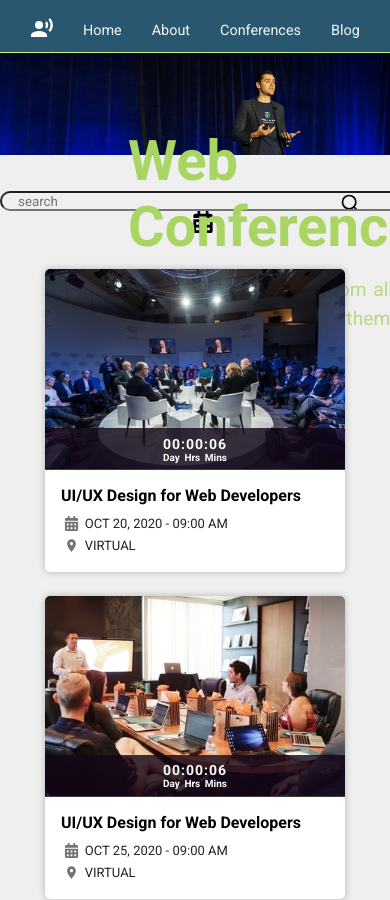
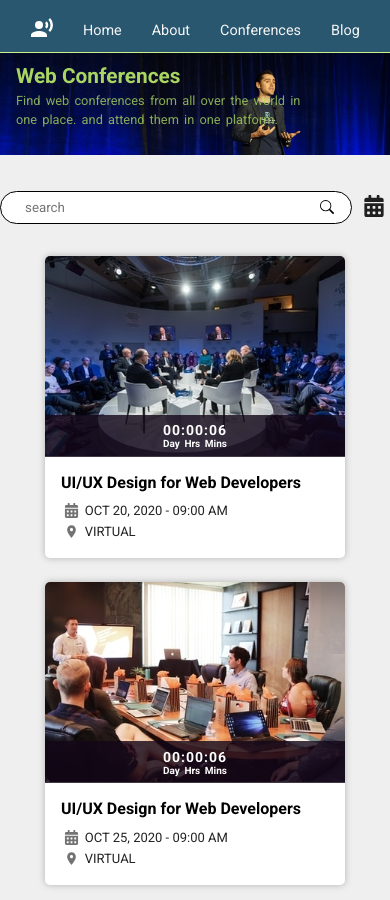
Before and after one commit to Nechir-89/conference-schedule, a React (Create React App) app: page / in a window 390 px wide. Shown: the top 900 px of the page. Built offline with nearby package versions, Linux system fonts and the light colour scheme.

Commit message:
styling search conferences and header

```diff
--- a/public/style/index.css
+++ b/public/style/index.css
@@ -123,13 +123,27 @@ button.btn-conferences:hover {
   transition: background-color ease-in-out 100ms, color ease-in-out 100ms;
 }
 
-.search-bar {
-  border-radius: 25px;
+form.conf-search {
+  display: -webkit-box;
+  display: -ms-flexbox;
+  display: flex;
+  -webkit-box-pack: center;
+      -ms-flex-pack: center;
+          justify-content: center;
+  -webkit-box-align: center;
+      -ms-flex-align: center;
+          align-items: center;
+}
+
+.search-text {
   width: 400px;
-  height: 20px;
-  background: url("/images/search.svg") no-repeat;
-  background-position: 90% 0;
-  background-size: 20px;
+  padding: 0.5rem;
+  border-radius: 2rem;
+  border: 1px solid;
+}
+
+form svg {
+  margin-left: -2rem;
 }
 
 .form-position {
@@ -157,12 +171,12 @@ button.btn-conferences:hover {
 
 .btn-calendar {
   border: none;
-  margin-left: 1rem;
+  margin-left: 3.5rem;
 }
 
 /* Nav */
 div.top-navigation {
-  border-bottom: 1px solid #CCF28E;
+  border-bottom: 1px solid #ccf28e;
 }
 
 div.top-navigation nav {
@@ -193,7 +207,7 @@ ul.row {
 }
 
 .nav-link:hover {
-  color: #CCF28E;
+  color: #ccf28e;
 }
 
 .nav li {
@@ -203,7 +217,7 @@ ul.row {
 }
 
 nav ul.right li:hover {
-  color: #CCF28E;
+  color: #ccf28e;
 }
 
 ul.nav {
@@ -284,4 +298,32 @@ div.right-side button.agenda {
   border: none;
   font-size: 2rem;
 }
+
+@media (max-width: 992px) {
+  header {
+    margin-left: 4rem;
+    top: 5rem;
+  }
+  header h1 {
+    font-size: 2rem;
+  }
+  header p {
+    font-size: 1rem;
+  }
+}
+
+@media (max-width: 600px) {
+  header {
+    margin-left: 1rem;
+    top: 4rem;
+  }
+  header h1 {
+    font-size: 1.3rem;
+    margin-bottom: 0.2rem;
+  }
+  header p {
+    font-size: 0.8rem;
+    width: 290px;
+  }
+}
 /*# sourceMappingURL=index.css.map */
--- a/public/style/index.scss
+++ b/public/style/index.scss
@@ -103,15 +103,26 @@ button.btn-conferences {
   /*margin-top: 5rem;*/
 }
 
-.search-bar {
-  border-radius: 25px;
-  width: 400px;
-  height: 20px;
-  background: url("/images/search.svg") no-repeat;
-  background-position: 90% 0;
-  background-size: 20px;
+// search
+form.conf-search {
+  display: flex;
+  justify-content: center;
+  align-items: center;
 }
 
+.search-text {
+  // border-radius: 25px;
+  width: 400px;
+  padding: 0.5rem;
+  border-radius: 2rem;
+  border: 1px solid;
+  // background: url("/images/search.svg") no-repeat;
+  // background-position: 90% 0;
+  // background-size: 20px;
+}
+form svg {
+  margin-left: -2rem;
+}
 .form-position {
   display: block;
   text-align: center;
@@ -125,14 +136,14 @@ button.btn-conferences {
 
 .btn-calendar {
   border: none;
-  margin-left: 1rem;
+  margin-left: 3.5rem;
 }
 
 /* Nav */
-div.top-navigation{
-  border-bottom: 1px solid #CCF28E;
+div.top-navigation {
+  border-bottom: 1px solid #ccf28e;
 }
-div.top-navigation  nav{
+div.top-navigation nav {
   max-width: 1366px;
   margin: 0px auto;
 }
@@ -150,9 +161,9 @@ ul.row {
   font-size: 0.9rem;
   text-decoration: none;
   color: whitesmoke;
-  &:hover{
+  &:hover {
     // font-weight: bold;
-    color: #CCF28E;
+    color: #ccf28e;
   }
 }
 
@@ -161,8 +172,8 @@ ul.row {
   margin-left: 15px;
   color: whitesmoke;
 }
-nav ul.right li:hover{
-  color: #CCF28E;
+nav ul.right li:hover {
+  color: #ccf28e;
 }
 
 ul.nav {
@@ -227,7 +238,6 @@ header {
 // RegisterForm component
 
 div.right-side {
-
   button.back {
     background-color: none;
     border: none;
@@ -239,3 +249,39 @@ div.right-side {
     font-size: 2rem;
   }
 }
+
+@media (max-width: 992px) {
+  header {
+    // position: absolute;
+    margin-left: 4rem;
+    top: 5rem;
+    h1 {
+      // margin-bottom: 1rem;
+      font-size: 2rem;
+      // color: #a9d562;
+    }
+    p {
+      // width: 400px;
+      // color: rgba(169, 213, 98, 0.8);
+      font-size: 1rem;
+      // line-height: 1.5;
+      // word-spacing: 2px;
+    }
+  }
+}
+
+@media (max-width: 600px) {
+  header {
+    margin-left: 1rem;
+    top: 4rem;
+    h1{
+      font-size: 1.3rem;
+      margin-bottom: 0.2rem;
+    }
+    p{
+      font-size: 0.8rem;
+      width: 290px
+    }
+  }
+
+}
--- a/src/components/ConferenceCard.js
+++ b/src/components/ConferenceCard.js
@@ -4,8 +4,8 @@ import { FaCalendarAlt } from 'react-icons/fa'
 import { MdLocationOn } from 'react-icons/md'
 import { Link } from "react-router-dom";
 
-
-export default function ConferenceCard({ conferences, onShowCalendar, isCalendarShown, setData }) {
+import {BsSearch} from 'react-icons/bs'
+export default function ConferenceCard({ conferences, isCalendarShown, setData }) {
 
   return (
     <Row>
@@ -18,14 +18,12 @@ export default function ConferenceCard({ conferences, onShowCalendar, isCalendar
         </header>
         {/* search */}
         <div className='form-position'>
-          <form>
-            <input type='text' placeholder='search' className='search-bar' />
-            <button onClick={onShowCalendar} className='btn-calendar'>
-              <FaCalendarAlt color='000' size={22} />
+          <form className='conf-search'>
+            <input type='text' placeholder='search' className='search-text' />
+            <BsSearch />
+            <button className='btn-calendar'>
+              <FaCalendarAlt color='#202020' size={22} />
             </button>
-            {isCalendarShown &&
-              <input type='date' />
-            }
           </form>
         </div>
         {/* conference cards */}
```
Also changed, not shown: 1 other file (tests, documents, lock files or other folders).
